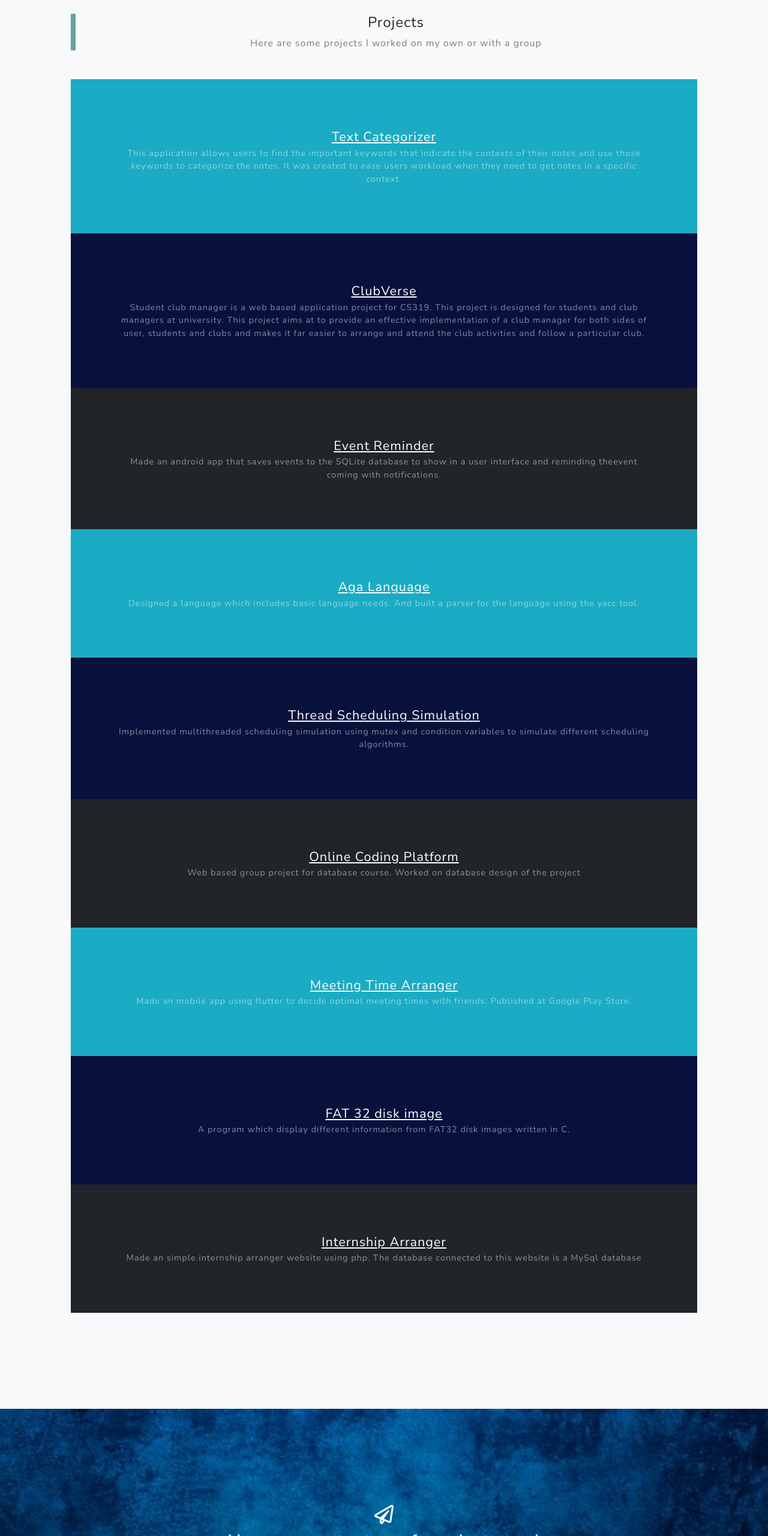
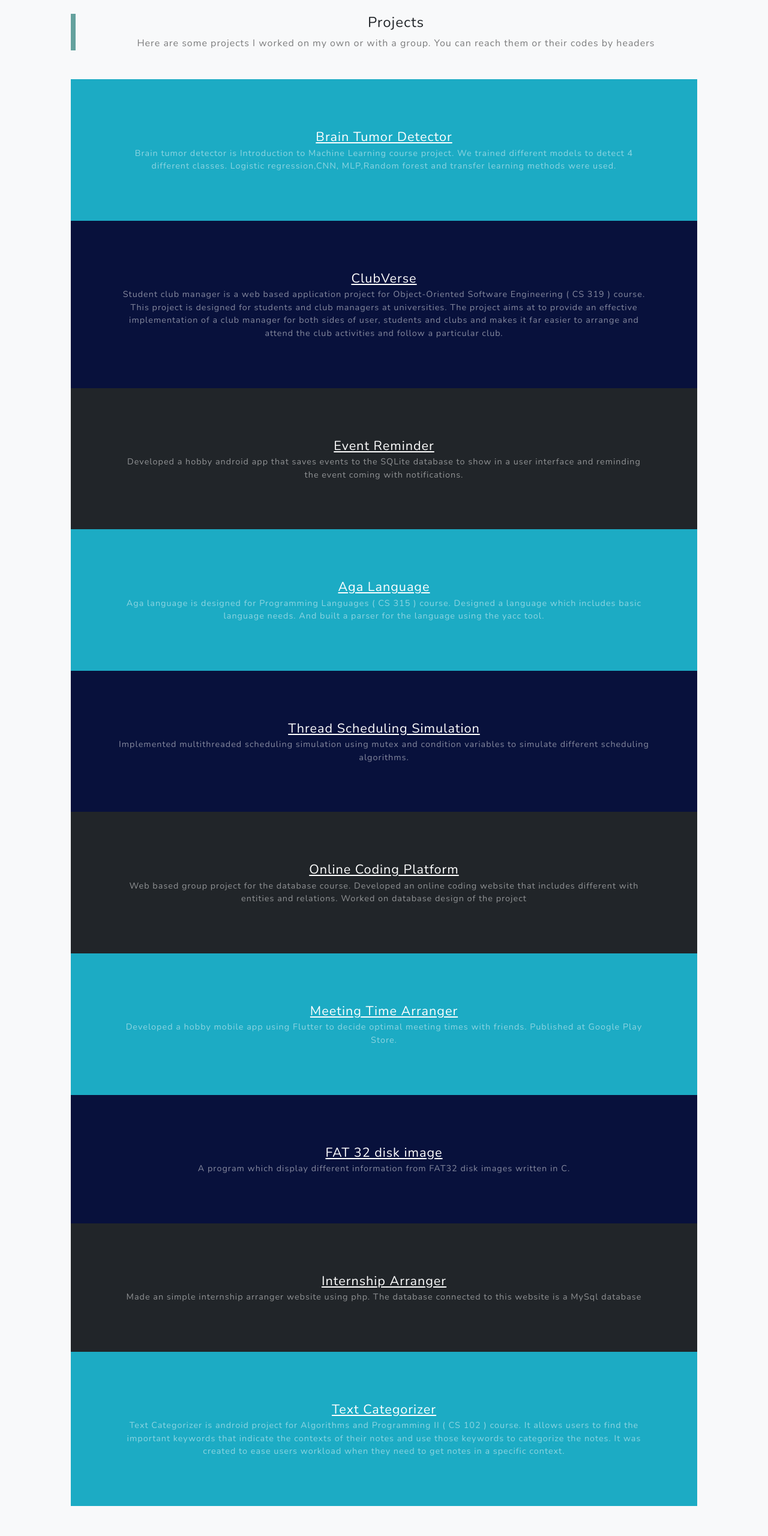
Before and after one commit to AhmetHakanYilmaz/AhmetHakanYilmaz.github.io, a website with bundled scripts: page index.html in a window 1280 px wide. Shown: the part 1359-3919 px from the top of the page at 60% size. Built offline with nearby package versions, Linux system fonts and the light colour scheme.

Commit message:
Projects Updates

```diff
--- a/index.html
+++ b/index.html
@@ -62,7 +62,7 @@
             <div class="col-xl-12 col-lg-12">
                 <div class="featured-text text-center text-lg-left">
                     <h4>Projects</h4>
-                    <p class="text-black-50 mb-0">Here are some projects I worked on my own or with a group</p>
+                    <p class="text-black-50 mb-0">Here are some projects I worked on my own or with a group. You can reach them or their codes by headers</p>
                 </div>
             </div>
         </div>
@@ -71,9 +71,8 @@
                    <div class="bg-blue text-center h-100 project">
                        <div class="d-flex h-100">
                            <div class="project-text w-100 my-auto text-center text-lg-left">
-                               <a  style='font-size:1.5em' href="https://play.google.com/store/apps/details?id=com.tayfacompilationerror.textcategorizer" class="text-white">Text Categorizer</a>
-                               <p  class="mb-0 text-white-50">This application allows users to find the important keywords that indicate the contexts of their notes and use those keywords to categorize the notes. It was created to ease users workload when they need to get notes in a specific context.</p>
-
+                               <a  style='font-size:1.5em' href="https://github.com/AhmetHakanYilmaz/CS464_Project" class="text-white">Brain Tumor Detector</a>
+                               <p  class="mb-0 text-white-50">Brain tumor detector is Introduction to Machine Learning course project. We trained different models to detect 4 different classes. Logistic regression,CNN, MLP,Random forest and transfer learning methods were used. </p>
                            </div>
                        </div>
                    </div>
@@ -86,7 +85,7 @@
                     <div class="d-flex h-100">
                         <div class="project-text w-100 my-auto text-center text-lg-right">
                             <a style='font-size:1.5em' href="https://github.com/AhmetHakanYilmaz/CS319-Luna-Student-Club-Manager" class="text-white">ClubVerse</a>
-                            <p class="mb-0 text-white-50">Student club manager is a web based application project for CS319. This project is designed for students and club managers at university. This project aims at to provide an effective implementation of a club manager for both sides of user, students and clubs and makes it far easier to arrange and attend the club activities and follow a particular club.</p>
+                            <p class="mb-0 text-white-50">Student club manager is a web based application project for Object-Oriented Software Engineering  ( CS 319 ) course. This project is designed for students and club managers at universities. The project aims at to provide an effective implementation of a club manager for both sides of user, students and clubs and makes it far easier to arrange and attend the club activities and follow a particular club.</p>
                         </div>
                     </div>
                 </div>
@@ -99,7 +98,7 @@
                     <div class="d-flex h-100">
                         <div class="project-text w-100 my-auto text-center text-lg-left">
                             <a style='font-size:1.5em'  href="index.html"  class="text-white">Event Reminder</a>
-                            <p class="mb-0 text-white-50">Made an android app that saves events to the SQLite database to show in a user interface and reminding theevent coming with notifications.</p>
+                            <p class="mb-0 text-white-50">Developed a hobby android app that saves events to the SQLite database to show in a user interface and reminding the event coming with notifications.</p>
                         </div>
                     </div>
                 </div>
@@ -112,7 +111,7 @@
                     <div class="d-flex h-100">
                         <div class="project-text w-100 my-auto text-center text-lg-right">
                             <a style='font-size:1.5em' href="https://github.com/AhmetHakanYilmaz/AgaLanguage"   class="text-white">Aga Language</a>
-                            <p class="mb-0 text-white-50">Designed a language which includes basic language needs. And built a parser for the language using the yacc tool.</p>
+                            <p class="mb-0 text-white-50"> Aga language is designed for Programming Languages ( CS 315 ) course. Designed a language which includes basic language needs. And built a parser for the language using the yacc tool.</p>
                          </div>
                      </div>
                  </div>
@@ -124,7 +123,7 @@
                 <div class="bg-darkblue text-center h-100 project">
                     <div class="d-flex h-100">
                         <div class="project-text w-100 my-auto text-center text-lg-left">
-                            <a style='font-size:1.5em' href="https://github.com/AhmetHakanYilmaz/CS353ProjectCode"   class="text-white">Thread Scheduling Simulation</a>
+                            <a style='font-size:1.5em' href="https://github.com/AhmetHakanYilmaz/Thread-Scheduling-Simulation"   class="text-white">Thread Scheduling Simulation</a>
                             <p class="mb-0 text-white-50">Implemented multithreaded scheduling simulation using mutex and condition variables to simulate different scheduling algorithms.</p>
 
                         </div>
@@ -138,8 +137,8 @@
                 <div class="bg-dark text-center h-100 project">
                     <div class="d-flex h-100">
                         <div class="project-text w-100 my-auto text-center text-lg-left">
-                            <a style='font-size:1.5em'  href="http://dijkstra.ug.bcc.bilkent.edu.tr/~hakan.yilmaz/index.php"  class="text-white">Online Coding Platform</a>
-                            <p class="mb-0 text-white-50">Web based group project for database course. Worked on database design of the project </p>
+                            <a style='font-size:1.5em'  href="https://github.com/AhmetHakanYilmaz/CS353ProjectCode"  class="text-white">Online Coding Platform</a>
+                            <p class="mb-0 text-white-50">Web based group project for the database course. Developed an online coding website that includes different with entities and relations. Worked on database design of the project </p>
                         </div>
                     </div>
                 </div>
@@ -151,7 +150,7 @@
                     <div class="d-flex h-100">
                         <div class="project-text w-100 my-auto text-center text-lg-right">
                             <a style='font-size:1.5em' href="https://play.google.com/store/apps/details?id=com.mayisprosu.flutter_application_1&hl=tr&gl=US"   class="text-white">Meeting Time Arranger</a>
-                            <p class="mb-0 text-white-50">Made an mobile app using flutter to decide optimal meeting times with friends. Published at Google Play Store.</p>
+                            <p class="mb-0 text-white-50">Developed a hobby mobile app using Flutter to decide optimal meeting times with friends. Published at Google Play Store.</p>
                         </div>
                     </div>
                 </div>
@@ -163,7 +162,7 @@
                 <div class="bg-darkblue text-center h-100 project">
                     <div class="d-flex h-100">
                         <div class="project-text w-100 my-auto text-center text-lg-left">
-                            <a style='font-size:1.5em' href="https://github.com/AhmetHakanYilmaz/Thread-Scheduling-Simulation"   class="text-white">FAT 32 disk image</a>
+                            <a style='font-size:1.5em' href="https://github.com/AhmetHakanYilmaz/Fat32-System-Image"   class="text-white">FAT 32 disk image</a>
                             <p class="mb-0 text-white-50">A program which display different information from FAT32 disk images written in C.</p>
                         </div>
                     </div>
@@ -178,6 +177,20 @@
                         <div class="project-text w-100 my-auto text-center text-lg-left">
                             <a style='font-size:1.5em'  href="http://dijkstra.ug.bcc.bilkent.edu.tr/~hakan.yilmaz/index.php"  class="text-white">Internship Arranger</a>
                             <p class="mb-0 text-white-50">Made an simple internship arranger website using php. The database connected to this website is a  MySql database </p>
+                        </div>
+                    </div>
+                </div>
+            </div>
+        </div>
+
+        <div class="row gx-0 mb-5 mb-lg-0 justify-content-center">
+            <div class="col-lg-12">
+                <div class="bg-blue text-center h-100 project">
+                    <div class="d-flex h-100">
+                        <div class="project-text w-100 my-auto text-center text-lg-left">
+                            <a  style='font-size:1.5em' href="https://play.google.com/store/apps/details?id=com.tayfacompilationerror.textcategorizer" class="text-white">Text Categorizer</a>
+                            <p  class="mb-0 text-white-50">Text Categorizer is android project for Algorithms and Programming II ( CS 102 ) course. It allows users to find the important keywords that indicate the contexts of their notes and use those keywords to categorize the notes. It was created to ease users workload when they need to get notes in a specific context.</p>
+
                         </div>
                     </div>
                 </div>
```
Also changed, not shown: 1 other file.
